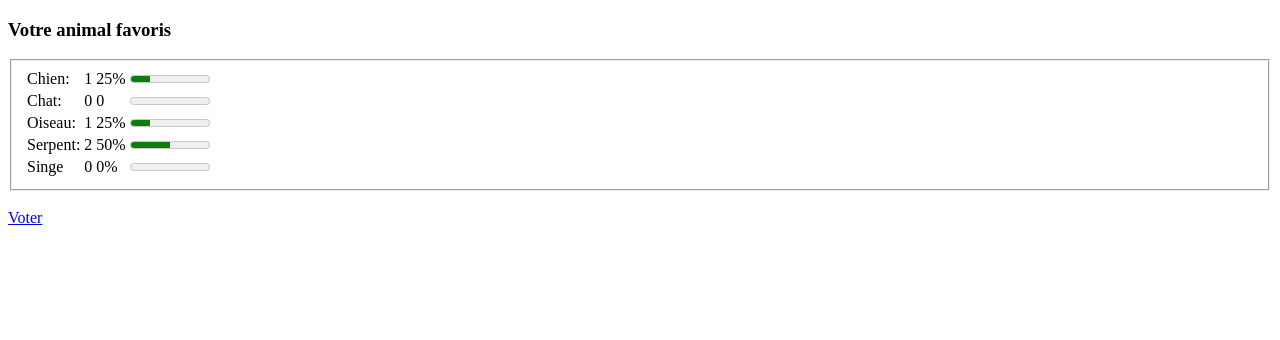
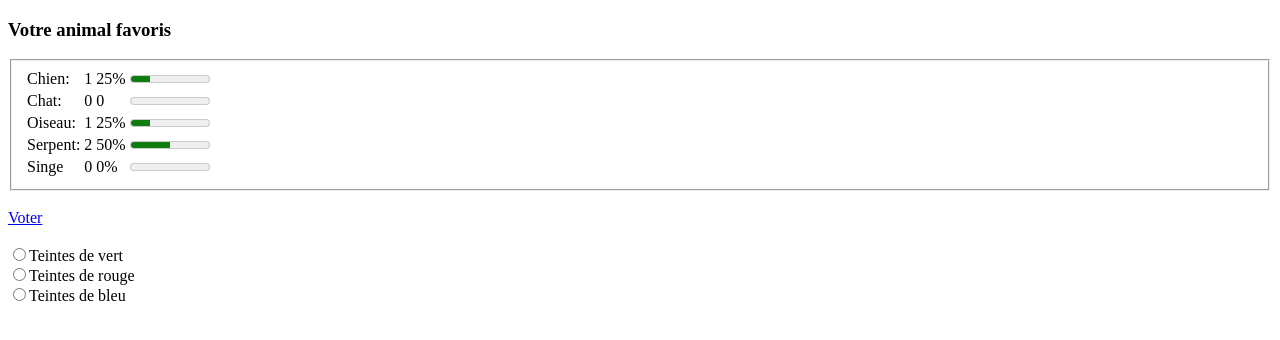
Before and after one commit to AntoineLatendresse/PHP, a PHP site: page /ScriptGraphique.php in a window 1280 px wide. Shown: the top 340 px of the page. Run offline with PHP 8.4, Linux system fonts and the light colour scheme.

Commit message:
Ajout des radio buttons pour couleurs

```diff
--- a/Labo1_PHP/FichierText.txt
+++ b/Labo1_PHP/FichierText.txt
@@ -1 +1 @@
-Chat
+Chien
--- a/Labo1_PHP/ScriptController.php
+++ b/Labo1_PHP/ScriptController.php
@@ -21,17 +21,17 @@ function Vote($Vote)
 
     //premiere approche
 
-    /*//Create File Name
+    //Create File Name
     $myfile = fopen("FichierText.txt", "w");
 
     //Enter values from website to variables
     $radioButtonSelected = $_POST['Animaux'];
 
     //Write values in file
-    fwrite($myfile, $radioButtonSelected . "\n");*/
+    fwrite($myfile, $radioButtonSelected . "\n");
 
 
-    //Deuxieme approche
+    /*//Deuxieme approche
     switch($_POST['Animaux']) {
         case "Chien":
             $chien++;
@@ -53,7 +53,7 @@ function Vote($Vote)
             $singe++;
             echo $singe;
             break;
-    }
+    }*/
 }
 
 ?>
--- a/Labo1_PHP/ScriptGraphique.php
+++ b/Labo1_PHP/ScriptGraphique.php
@@ -6,6 +6,7 @@
  * Time: 11:43
  */
 include_once("ScriptController.php");
+session_start();
 ?>
 
 <!DOCTYPE html>
@@ -55,5 +56,12 @@ include_once("ScriptController.php");
     <a href="ScriptFormulaire.php">Voter</a>
 </div>
 
+<form action="../Labo1_PHP/ScriptController.php" method="post" id="Couleurs">
+    </br>
+    <input id="Vert" type="radio" name="Couleurs" value="Vert">Teintes de vert<br>
+    <input id="Rouge" type="radio" name="Couleurs" value="Rouge">Teintes de rouge<br>
+    <input id="Bleu" type="radio" name="Couleurs" value="Bleu">Teintes de bleu<br>
+</form>
+
 </body>
 </html>
```
